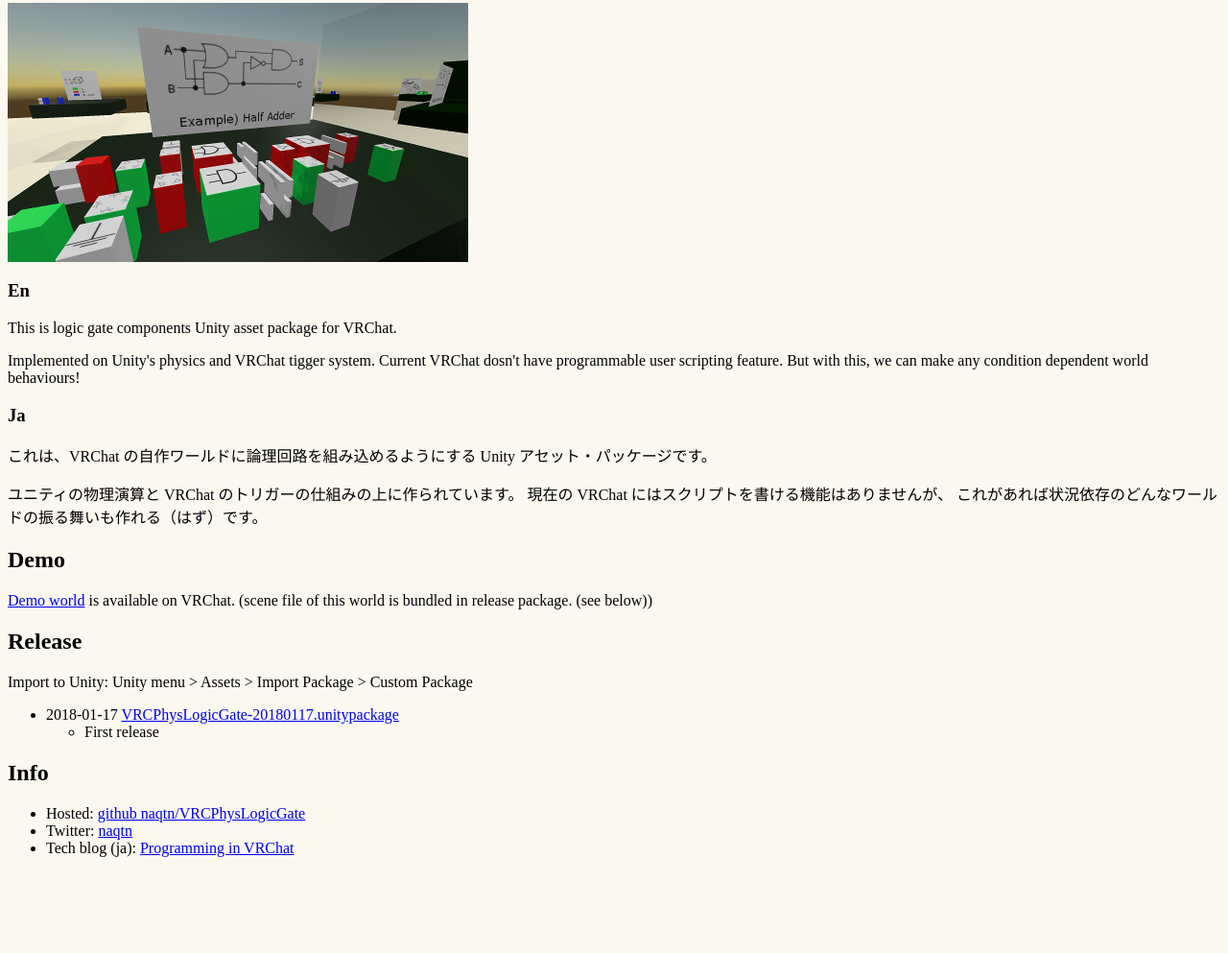
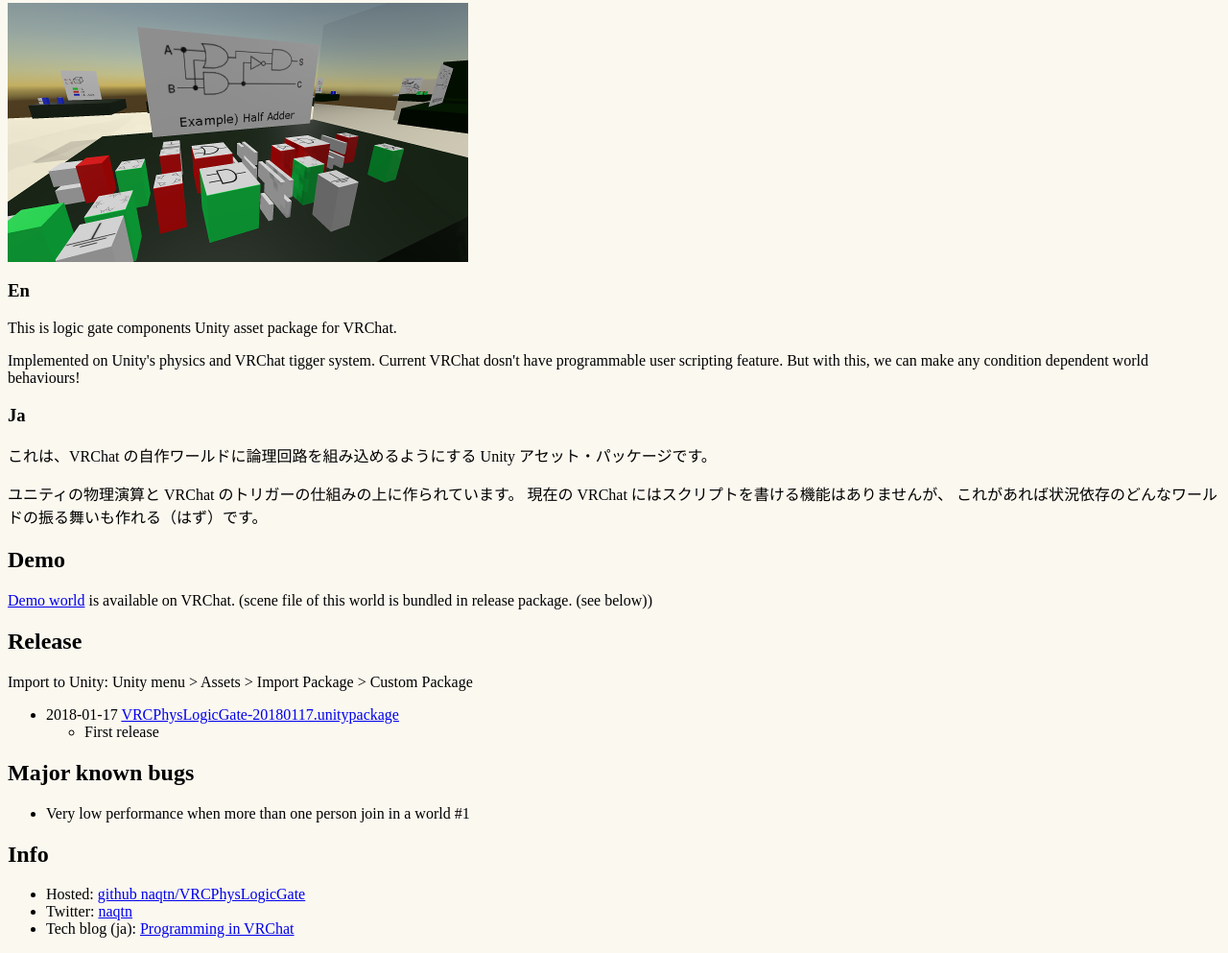
Before and after one commit to naqtn/VRCPhysLogicGate, a plain HTML site: page docs/index.html in a window 1280 px wide. Shown: the part 110-1103 px from the top of the page at 96% size. Before the commit the page ends 1019 px from the top, so only its background shows below. Drawn offline with Linux system fonts and the light colour scheme.

Commit message:
add known bugs section

```diff
--- a/docs/index.html
+++ b/docs/index.html
@@ -45,6 +45,13 @@ Import to Unity: Unity menu > Assets > Import Package > Custom Package
     </ul>
 </ul>
 
+
+<h2>Major known bugs</h2>
+<ul>
+  <li>Very low performance when more than one person join in a world #1</li>
+</ul>
+
+
 <h2>Info</h2>
 <ul>
   <li>Hosted: <a href="https://github.com/naqtn/VRCPhysLogicGate">github naqtn/VRCPhysLogicGate</a>
```
Lines whose indentation alone changed are shown as unchanged.
